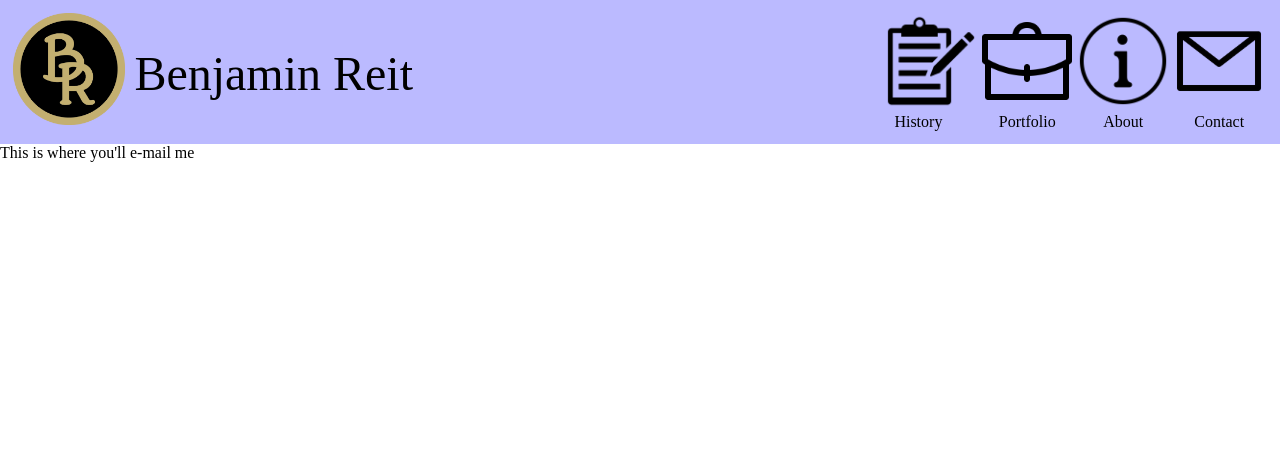
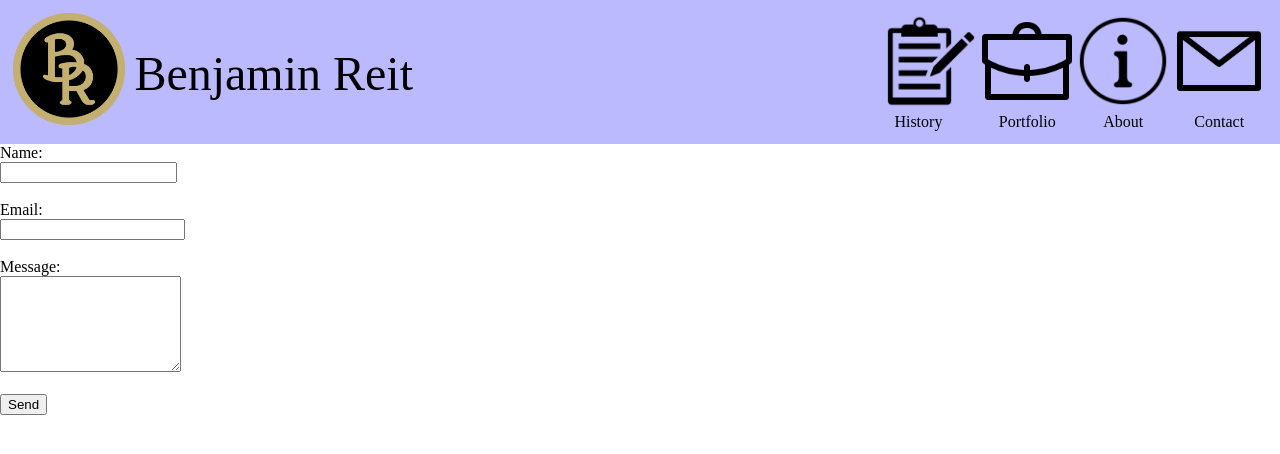
Before and after one commit to Val-code-1/Resume, a React (Vite) app: page /Contact in a window 1280 px wide. Shown: the top 454 px of the page. Built offline with nearby package versions, Linux system fonts and the light colour scheme.

Commit message:
Fixed spelling mistakes

```diff
--- a/src/screens/About/About.js
+++ b/src/screens/About/About.js
@@ -9,7 +9,7 @@ const About = () => {
         Hello there, I'm Benjamin Reit from Sioux Falls,
         South Dakota. I've lived here my entire life. I've
         spent the last decade working for a wonderful
-        company Lifescape. I picked up coding Feburary 2021
+        company Lifescape. I picked up coding February 2021
         when my friends who had been doing it for some time
         talked me into starting.
         <br />
@@ -21,6 +21,7 @@ const About = () => {
         for the game. If you are familiar with the game
         you'll know the rule set can be as complex as
         programming is sometimes.
+        <br />
       </p>
     </div>
   );
--- a/src/screens/Contact/Contact.js
+++ b/src/screens/Contact/Contact.js
@@ -2,7 +2,39 @@ import React from "react";
 import "./Contact.css";
 // rafce
 const Contact = () => {
-  return <div>This is where you'll e-mail me</div>;
+  return (
+    <div>
+      <form
+        action="mailto:reit.ben@gmail.com"
+        method="POST"
+        enctype="multipart/form-data"
+        name="EmailForm"
+      >
+        Name:
+        <br />
+        <input type="text" size="19" name="Contact-Name" />
+        <br />
+        <br />
+        Email:
+        <br />
+        <input type="email" name="Contact-Email" />
+        <br />
+        <br />
+        Message:
+        <br />
+        <textarea
+          name="Contact-Message"
+          rows="6"
+          cols="20"
+        ></textarea>
+        <br />
+        <br />
+        <button type="submit" value="Submit">
+          Send
+        </button>
+      </form>
+    </div>
+  );
 };
 
 export default Contact;
```
